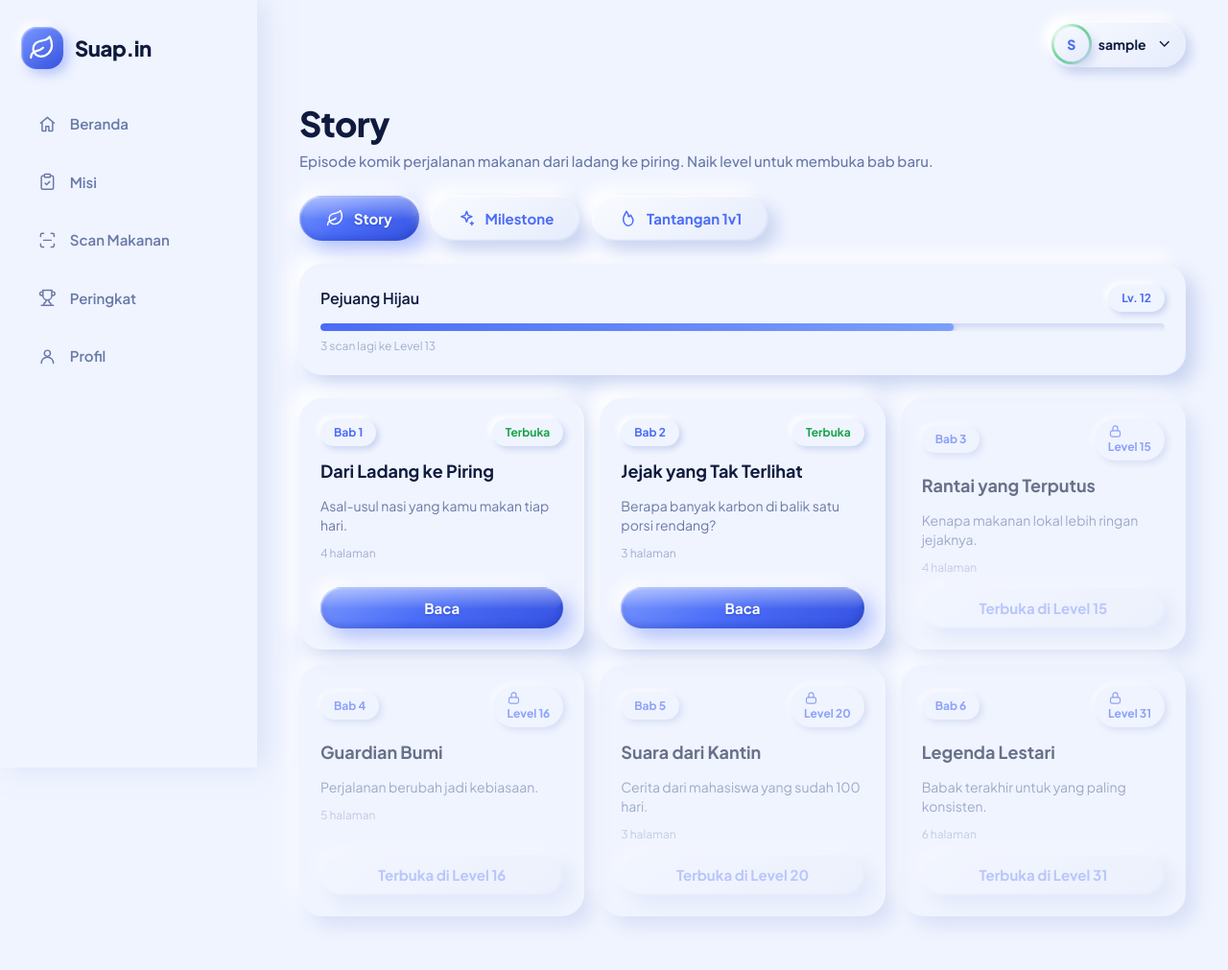
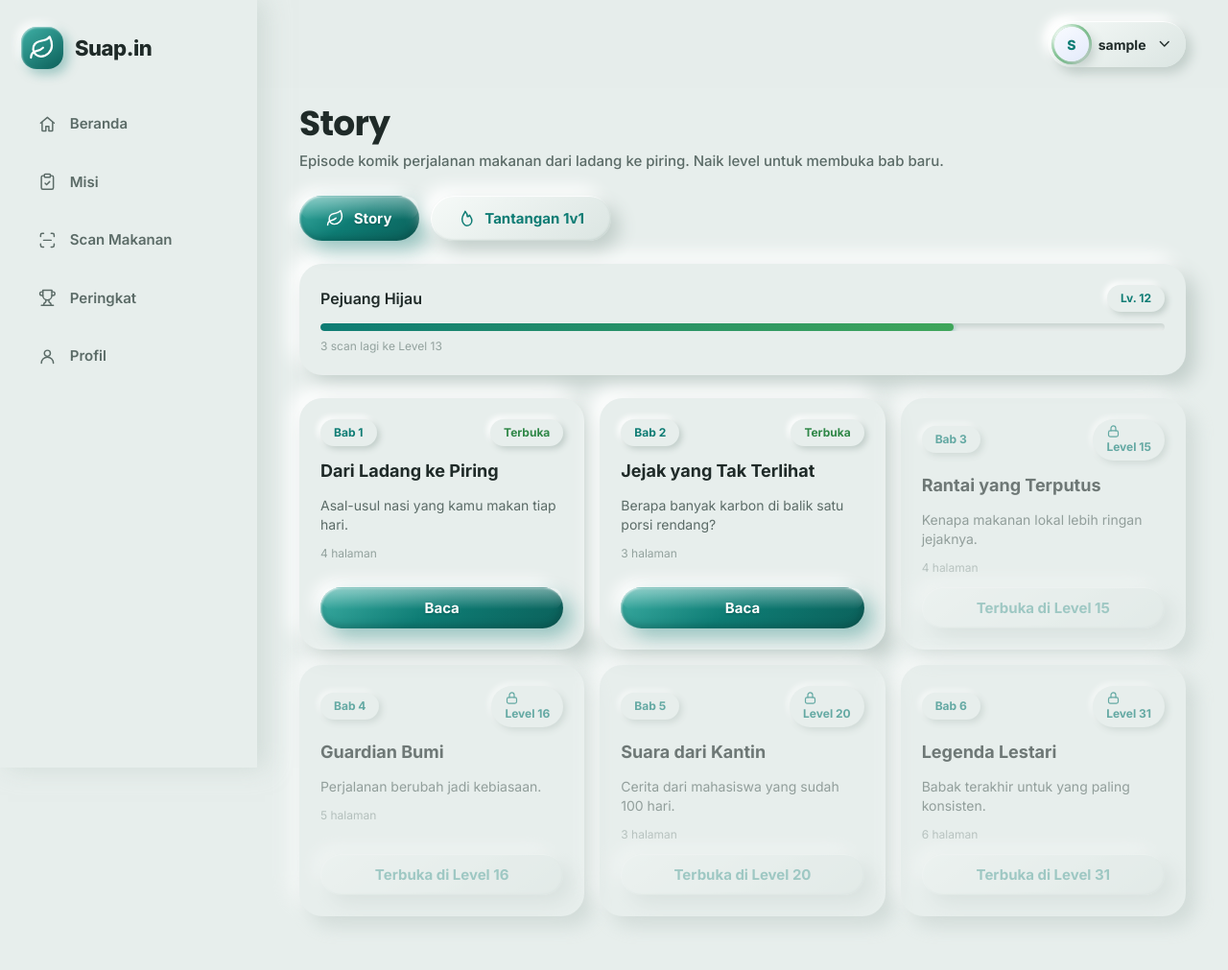
Before and after one commit to pbp-c-kelompok-1/suap.in, a Django app: page /story/ in a window 1280 px wide. Shown: the whole page at 96% size. Run offline with Django 5.2, Linux system fonts and the light colour scheme; the visitor is signed in with stand-in values (Sample User, id 1); data comes from the database, SQL or seed files in the repository; some libraries are stand-ins or nearby versions.

Commit message:
refactor(story): remove milestone reward to avoid overlap

```diff
--- a/story/models.py
+++ b/story/models.py
@@ -16,23 +16,6 @@ class StoryComic(models.Model):
 
     def __str__(self):
         return f"Bab {self.bab}: {self.title}"
-
-
-class MilestoneReward(models.Model):
-    id = models.UUIDField(primary_key=True, default=uuid.uuid4, editable=False)
-    user = models.ForeignKey(User, on_delete=models.CASCADE, related_name='milestone_rewards')
-    days_required = models.PositiveIntegerField()
-    title = models.CharField(max_length=100)
-    reward = models.CharField(max_length=255)
-    is_claimed = models.BooleanField(default=False)
-    claimed_at = models.DateTimeField(null=True, blank=True)
-
-    class Meta:
-        ordering = ['days_required']
-        unique_together = ['user', 'days_required']
-
-    def __str__(self):
-        return f"{self.user.username} - {self.title}"
 
 
 class FriendChallenge(models.Model):
--- /dev/null
+++ b/story/static/css/story.css
@@ -0,0 +1,99 @@
+body:has(.story-theme),
+.story-theme {
+  --bg-base: #E7EEEC;
+  --shadow-light: #FFFFFF;
+  --shadow-dark: #C2CECA;
+  --accent-rgb: 14, 124, 116;
+  --accent-primary: #0E7C74;
+  --accent-secondary: #3B6EF6;
+  --accent-green: #3FA65A;
+  --accent-yellow: #F0A93A;
+  --accent-red: #E5484D;
+  --text-primary: #1F2A28;
+  --text-secondary: #5B6B67;
+  --text-muted: #93A29E;
+
+  --shadow-raised: 6px 6px 12px #C2CECA, -6px -6px 12px #FFFFFF;
+  --shadow-raised-lg: 10px 10px 20px #C2CECA, -10px -10px 20px #FFFFFF;
+  --shadow-inset: inset 4px 4px 8px #C2CECA, inset -4px -4px 8px #FFFFFF;
+  --shadow-subtle: 3px 3px 6px #C2CECA, -3px -3px 6px #FFFFFF;
+
+  --st-teal-light: #3FB0A6;
+  --st-teal-dark: #0B5F59;
+  --st-surface-hi: #F6FAF8;
+  --st-surface-lo: #DBE5E2;
+  --st-font-body: 'Inter', system-ui, sans-serif;
+  --st-font-head: 'Poppins', 'Inter', sans-serif;
+}
+
+/*Latar & font*/
+body:has(.story-theme) { background-color: var(--bg-base); font-family: var(--st-font-body); }
+.story-theme { font-family: var(--st-font-body); color: var(--text-primary); }
+.story-theme .page-title,
+.story-theme h1, .story-theme h2, .story-theme h3 { font-family: var(--st-font-head); font-weight: 700; }
+.story-theme .page-sub { color: var(--text-secondary); }
+
+/* Tombol */
+.story-theme .btn-neu {
+  color: var(--accent-primary);
+  background: linear-gradient(145deg, var(--st-surface-hi), var(--st-surface-lo));
+  box-shadow: 9px 9px 18px #C2CECA, -9px -9px 18px #FFFFFF,
+              inset 1px 1px 1px rgba(255,255,255,.95), inset -1px -1px 2px rgba(194,206,202,.7);
+}
+.story-theme .btn-neu:hover {
+  box-shadow: 12px 12px 22px #C2CECA, -12px -12px 22px #FFFFFF,
+              inset 1px 1px 1px rgba(255,255,255,.95), inset -1px -1px 2px rgba(194,206,202,.7);
+}
+.story-theme .btn-neu:active {
+  background: linear-gradient(145deg, var(--st-surface-lo), var(--st-surface-hi));
+  box-shadow: var(--shadow-inset);
+}
+.story-theme .btn-accent {
+  background: linear-gradient(145deg, var(--st-teal-light) 0%, var(--accent-primary) 48%, var(--st-teal-dark) 100%);
+  text-shadow: 0 1px 2px rgba(6,50,46,.35);
+  box-shadow: 9px 9px 20px rgba(var(--accent-rgb), .38), -7px -7px 16px #FFFFFF,
+              inset 1px 1px 2px rgba(255,255,255,.6), inset -2px -3px 7px rgba(6,50,46,.3);
+}
+.story-theme .btn-accent:hover {
+  box-shadow: 12px 12px 24px rgba(var(--accent-rgb), .44), -9px -9px 18px #FFFFFF,
+              inset 1px 1px 2px rgba(255,255,255,.6), inset -2px -3px 7px rgba(6,50,46,.3);
+}
+.story-theme .btn-accent:active {
+  box-shadow: inset 4px 4px 10px rgba(6,50,46,.45), inset -3px -3px 8px rgba(63,176,166,.5);
+}
+
+/* Kartu, badge, bar XP */
+.story-theme .card { border-radius: 24px; }
+.story-theme .badge { color: var(--accent-primary); }
+.story-theme .badge-green { color: #2F8747; }
+.story-theme .badge-yellow { color: #B87413; }
+.story-theme .badge-red { color: #C93A3F; }
+.story-theme .xp-bar-fill {
+  background: linear-gradient(90deg, var(--accent-primary), var(--accent-green));
+  box-shadow: 0 2px 6px rgba(var(--accent-rgb), .5);
+}
+.story-theme .empty-slot { border-color: rgba(147,162,158,.55); }
+
+/* Form (halaman Tantangan 1v1) */
+.story-theme select,
+.story-theme input:not([type=hidden]):not([type=checkbox]):not([type=radio]) {
+  width: 100%; background: var(--bg-base); box-shadow: var(--shadow-inset); border: none;
+  border-radius: 16px; padding: 14px 18px; color: var(--text-primary);
+  font-family: inherit; font-size: .9375rem; outline: none;
+}
+.story-theme select:focus,
+.story-theme input:focus { box-shadow: var(--shadow-inset), 0 0 0 2px var(--accent-primary); }
+.story-theme .field-error { color: var(--accent-red); }
+
+/* sidebar/topbar */
+body:has(.story-theme) .sidebar { box-shadow: 8px 0 24px rgba(194,206,202,.6); }
+body:has(.story-theme) .brand-mark {
+  background: linear-gradient(145deg, var(--st-teal-light), var(--st-teal-dark));
+  box-shadow: 5px 5px 12px rgba(var(--accent-rgb), .35), -4px -4px 10px #FFFFFF, inset 1px 1px 2px rgba(255,255,255,.55);
+}
+body:has(.story-theme) .topbar { background: rgba(231,238,236,.85); }
+body:has(.story-theme) .tabbar { box-shadow: -2px -6px 16px #FFFFFF, 2px -6px 16px rgba(194,206,202,.85); }
+body:has(.story-theme) .user-chip {
+  background: linear-gradient(145deg, var(--st-surface-hi), var(--st-surface-lo));
+  box-shadow: 6px 6px 12px #C2CECA, -6px -6px 12px #FFFFFF, inset 1px 1px 1px rgba(255,255,255,.95);
+}
--- a/story/urls.py
+++ b/story/urls.py
@@ -6,8 +6,6 @@ app_name = 'story'
 urlpatterns = [
     path('', views.story_list, name='story_list'),
     path('<int:bab>/', views.story_reader, name='story_reader'),
-    path('milestones/', views.milestone_list, name='milestone_list'),
-    path('milestones/<uuid:pk>/claim/', views.claim_milestone, name='claim_milestone'),
     path('challenges/', views.challenge_list, name='challenge_list'),
     path('challenges/<uuid:pk>/cancel/', views.cancel_challenge, name='cancel_challenge'),
 ]
--- a/story/views.py
+++ b/story/views.py
@@ -6,7 +6,7 @@ from django.utils import timezone
 from django.views.decorators.http import require_POST
 
 from .forms import FriendChallengeForm
-from .models import FriendChallenge, MilestoneReward, StoryComic
+from .models import FriendChallenge, StoryComic
 
 
 def story_list(request):
@@ -58,62 +58,6 @@ def story_reader(request, bab):
     }
     return render(request, "story/story_reader.html", context)
 
-
-# ---------- Milestone Reward ----------
-
-DEFAULT_MILESTONES = [
-    {"days_required": 7, "title": "Seminggu Konsisten", "reward": "Item avatar baru"},
-    {"days_required": 30, "title": "Sebulan Hijau", "reward": "Naik tier badge"},
-    {"days_required": 100, "title": "100 Hari", "reward": "Masuk Hall of Fame"},
-    {"days_required": 365, "title": "Setahun Penuh", "reward": "Sertifikat digital"},
-]
-
-
-@login_required
-def milestone_list(request):
-    # placeholder: streak asli nanti diambil dari modul gamification
-    current_streak = 9
-
-    for m in DEFAULT_MILESTONES:
-        MilestoneReward.objects.get_or_create(
-            user=request.user, days_required=m["days_required"],
-            defaults={"title": m["title"], "reward": m["reward"]},
-        )
-
-    milestones = []
-    for reward in MilestoneReward.objects.filter(user=request.user):
-        if reward.is_claimed:
-            state = "claimed"
-        elif current_streak >= reward.days_required:
-            state = "claimable"
-        else:
-            state = "locked"
-        milestones.append({
-            "reward": reward,
-            "state": state,
-            "progress": min(100, round(current_streak / reward.days_required * 100)),
-        })
-
-    context = {
-        "current_streak": current_streak,
-        "milestones": milestones,
-    }
-    return render(request, "story/milestone_list.html", context)
-
-
-@login_required
-@require_POST
-def claim_milestone(request, pk):
-    current_streak = 9  # placeholder, samakan dengan milestone_list
-    reward = get_object_or_404(MilestoneReward, pk=pk, user=request.user)
-    if not reward.is_claimed and current_streak >= reward.days_required:
-        reward.is_claimed = True
-        reward.claimed_at = timezone.now()
-        reward.save()
-        messages.success(request, f"Reward \"{reward.title}\" berhasil diklaim!")
-    return redirect("story:milestone_list")
-
-
 # ---------- Friend Challenge (1v1) ----------
 
 @login_required
--- a/templates/story/_subnav.html
+++ b/templates/story/_subnav.html
@@ -1,5 +1,4 @@
 <div class="flex flex-wrap gap-3 mb-6">
   <a href="{% url 'story:story_list' %}" class="{% if active == 'story' %}btn-accent{% else %}btn-neu{% endif %} shape-pill">{% include 'partials/icon.html' with name='leaf' %} Story</a>
-  <a href="{% url 'story:milestone_list' %}" class="{% if active == 'milestone' %}btn-accent{% else %}btn-neu{% endif %} shape-pill">{% include 'partials/icon.html' with name='sparkle' %} Milestone</a>
   <a href="{% url 'story:challenge_list' %}" class="{% if active == 'challenge' %}btn-accent{% else %}btn-neu{% endif %} shape-pill">{% include 'partials/icon.html' with name='fire' %} Tantangan 1v1</a>
 </div>
--- a/templates/story/story_list.html
+++ b/templates/story/story_list.html
@@ -1,7 +1,13 @@
 {% extends 'base.html' %}
+{% load static %}
+{% block extra_head %}
+<link href="https://fonts.googleapis.com/css2?family=Inter:wght@400;500;600;700;800&family=Poppins:wght@500;600;700&display=swap" rel="stylesheet">
+<link rel="stylesheet" href="{% static 'css/story.css' %}">
+{% endblock %}
 {% block title %}Story — Suap.in{% endblock %}
 
 {% block content %}
+<div class="story-theme">
 <h1 class="page-title mb-2">Story</h1>
 <p class="page-sub mb-6">Episode komik perjalanan makanan dari ladang ke piring. Naik level untuk membuka bab baru.</p>
 
@@ -40,4 +46,5 @@
   <div class="empty-slot">Belum ada episode.</div>
   {% endfor %}
 </div>
+</div>
 {% endblock %}
```
Also changed, not shown: story/admin.py (+1 -7 lines), templates/story/challenge_list.html (+7 -0 lines), templates/story/milestone_list.html (deleted, +0 -42 lines), templates/story/story_reader.html (+7 -0 lines).
